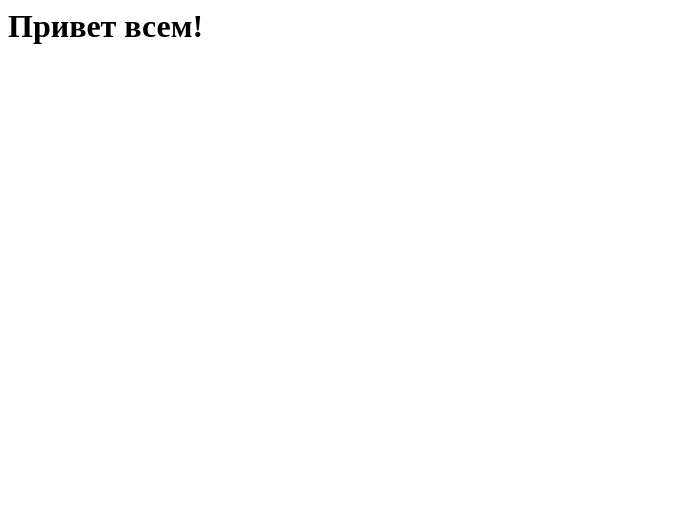
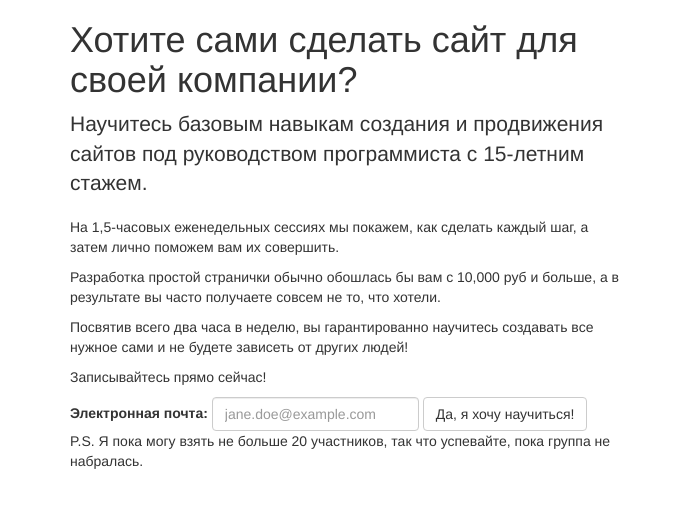
Before and after one commit to andreyvit/SundaySchool-site, a plain HTML site: page index.html in a window 1280 px wide. Shown: the whole page, without its empty margins (0-674 px from the left). Drawn offline with nearby package versions, Linux system fonts and the light colour scheme.

Commit message:
Прототип первой страницы

```diff
--- a/index.html
+++ b/index.html
@@ -1 +1,78 @@
-<h1>Привет всем!</h1>
+<!DOCTYPE html>
+<html lang="en">
+  <head>
+    <meta charset="utf-8">
+    <meta http-equiv="X-UA-Compatible" content="IE=edge">
+    <meta name="viewport" content="width=device-width, initial-scale=1">
+    <!-- The above 3 meta tags *must* come first in the head; any other head content must come *after* these tags -->
+    <title>Воскресная школа бизнеса и программирования</title>
+
+    <!-- Bootstrap -->
+    <link href="css/bootstrap.min.css" rel="stylesheet">
+
+    <!-- HTML5 shim and Respond.js for IE8 support of HTML5 elements and media queries -->
+    <!-- WARNING: Respond.js doesn't work if you view the page via file:// -->
+    <!--[if lt IE 9]>
+      <script src="https://oss.maxcdn.com/html5shiv/3.7.2/html5shiv.min.js"></script>
+      <script src="https://oss.maxcdn.com/respond/1.4.2/respond.min.js"></script>
+    <![endif]-->
+  </head>
+  <body>
+    <div class="container">
+      <div class="row">
+        <div class="col-md-6 col-xs-8">
+          <h1>Хотите сами сделать сайт для своей компании?</h1>
+
+          <p class="lead">
+            Научитесь базовым навыкам создания и продвижения сайтов
+            под руководством программиста с 15-летним стажем.
+          </p>
+
+          <p>
+            На 1,5-часовых еженедельных сессиях мы покажем, как
+            сделать каждый шаг, а затем лично поможем вам их
+            совершить.
+          </p>
+
+          <p>
+            Разработка простой странички обычно обошлась бы вам с 10,000 руб и больше, а в результате вы часто получаете совсем не то, что хотели.
+          </p>
+
+          <p>
+            Посвятив всего два часа в неделю, вы гарантированно научитесь создавать все нужное сами и не будете зависеть от других людей!
+          </p>
+
+          <p>
+            Записывайтесь прямо сейчас!
+          </p>
+        </div>
+      </div>
+
+      <div class="row">
+        <div class="col-xs-12">
+          <form class="form-inline">
+            <div class="form-group">
+              <label for="exampleInputEmail2">Электронная почта:</label>
+              <input type="email" class="form-control" id="exampleInputEmail2" placeholder="jane.doe@example.com">
+            </div>
+            <button type="submit" class="btn btn-default">Да, я хочу научиться!</button>
+          </form>
+        </div>
+      </div>
+
+      <div class="row">
+        <div class="col-md-6 col-xs-8">
+          <p>
+            P.S. Я пока могу взять не больше 20 участников, так что успевайте, пока группа не набралась.
+          </p>
+        </div>
+      </div>
+    </div>
+
+
+    <!-- jQuery (necessary for Bootstrap's JavaScript plugins) -->
+    <script src="https://ajax.googleapis.com/ajax/libs/jquery/1.11.3/jquery.min.js"></script>
+    <!-- Include all compiled plugins (below), or include individual files as needed -->
+    <script src="js/bootstrap.min.js"></script>
+  </body>
+</html>
```
